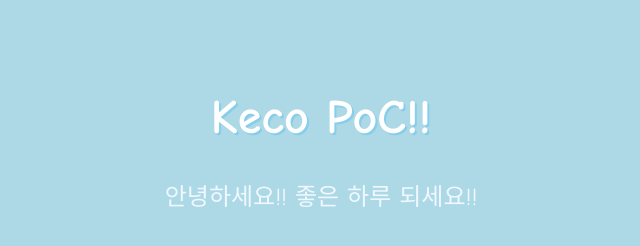
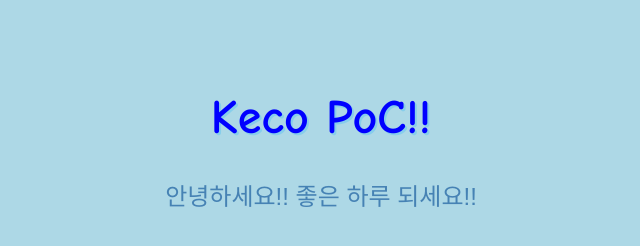
Before and after one commit to justone0127/httpd-hello, a plain HTML site: page index.html in a window 1280 px wide. Shown: the whole page, without its empty margins (319-959 px from the left). Drawn offline with Linux system fonts and the light colour scheme.

Commit message:
Update index.html

```diff
--- a/index.html
+++ b/index.html
@@ -14,14 +14,15 @@
 
         h1 {
             font-size: 3em;
-            color: #ffffff; /* White color for the title */
+            color: #0000ff; /* Blue color for the title */
             text-shadow: 2px 2px #87ceeb; /* Light blue shadow effect */
         }
 
         p {
             font-size: 1.5em;
-            color: #f0f8ff; /* Alice blue color for the text */
+            color: #4682b4; /* Steel blue color for the text */
             margin-top: 20px;
+            font-family: 'Arial', sans-serif; /* Updated to a more elegant font for Korean */
         }
     </style>
 </head>
```
